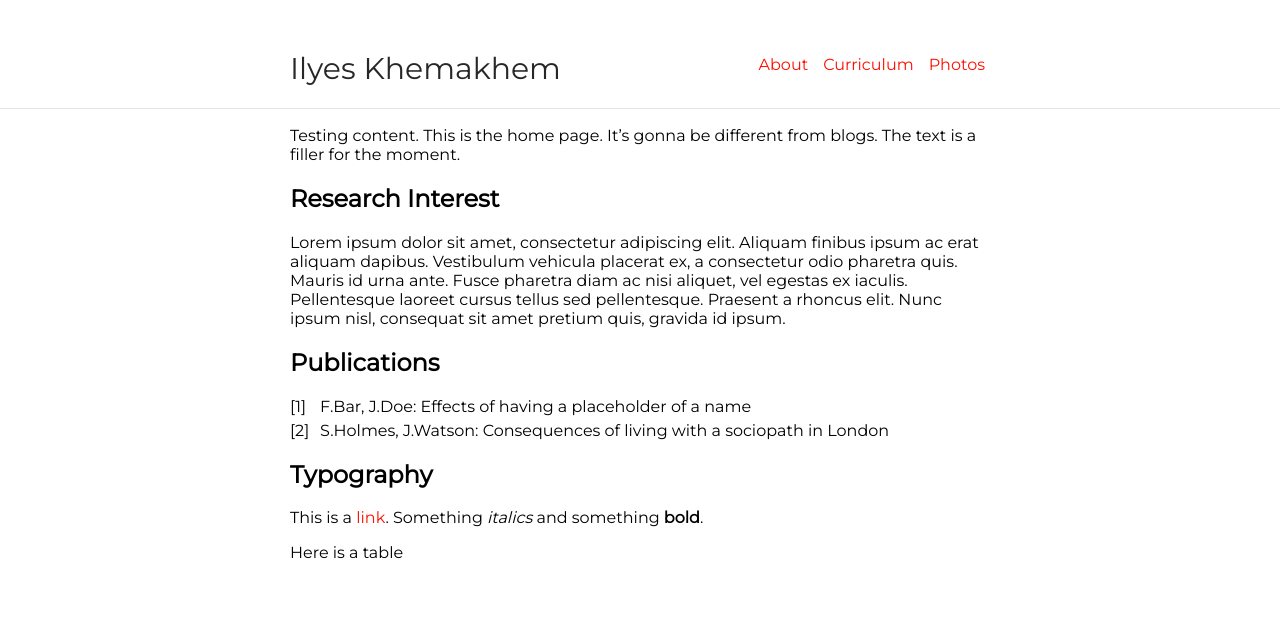
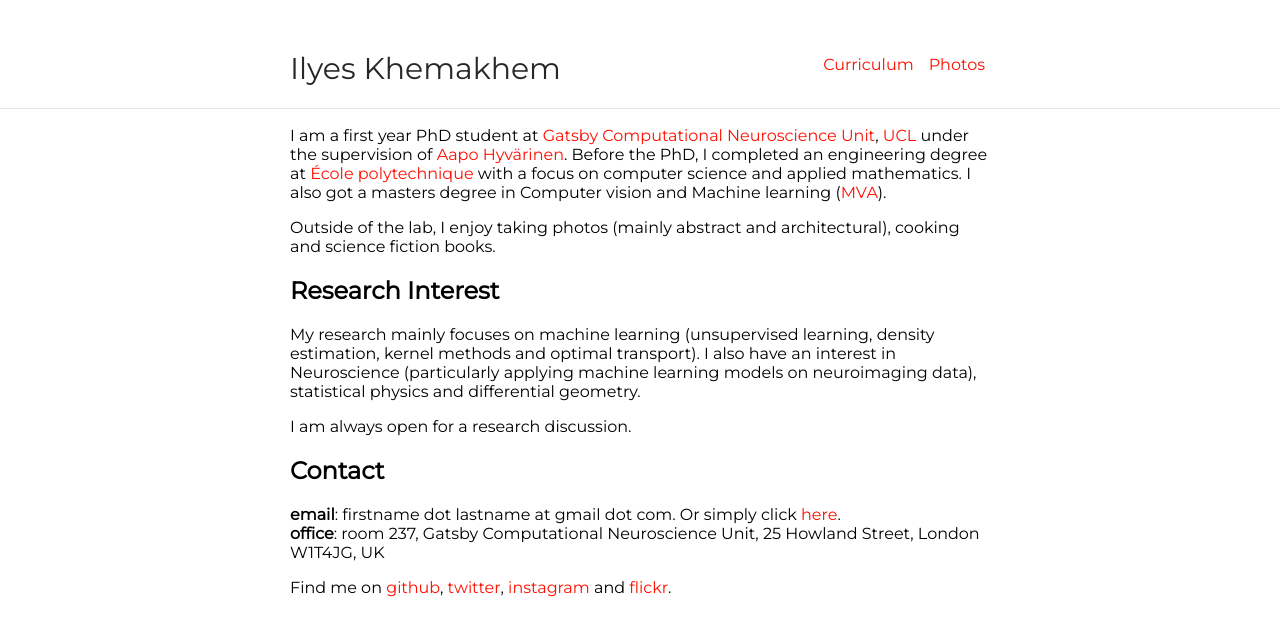
Before and after one commit to ilkhem/ilkhem.github.io, a Jekyll site: the page built from index.md, in a window 1280 px wide. Shown: the top 636 px of the page. Built offline with Jekyll 4.4.1, drawn with Linux system fonts in a browser that asks for light colours.

Commit message:
updated content

```diff
--- a/index.md
+++ b/index.md
@@ -2,19 +2,20 @@
 # Edit theme's home layout instead if you wanna make some changes
 layout: home
 ---
-Testing content. This is the home page. It's gonna be different from blogs. The text is a filler for the moment.
+
+I am a first year PhD student at [Gatsby Computational Neuroscience Unit](http://www.gatsby.ucl.ac.uk/), [UCL](https://www.ucl.ac.uk/) under the supervision of [Aapo Hyvärinen](http://www.gatsby.ucl.ac.uk/~aapoh/). Before the PhD, I completed an engineering degree at [École polytechnique](https://www.polytechnique.edu) with a focus on computer science and applied mathematics. I also got a masters degree in Computer vision and Machine learning ([MVA](https://math.ens-paris-saclay.fr/version-francaise/formations/master-mva/)).
+
+Outside of the lab, I enjoy taking photos (mainly abstract and architectural), cooking and science fiction books.
 
 ## Research Interest
 
-Lorem ipsum dolor sit amet, consectetur adipiscing elit. Aliquam finibus ipsum ac erat aliquam dapibus. Vestibulum vehicula placerat ex, a consectetur odio pharetra quis. Mauris id urna ante. Fusce pharetra diam ac nisi aliquet, vel egestas ex iaculis. Pellentesque laoreet cursus tellus sed pellentesque. Praesent a rhoncus elit. Nunc ipsum nisl, consequat sit amet pretium quis, gravida id ipsum.
+My research mainly focuses on machine learning (unsupervised learning, density estimation, kernel methods and optimal transport). I also have an interest in Neuroscience (particularly applying machine learning models on neuroimaging data), statistical physics and differential geometry.
 
-## Publications
+I am always open for a research discussion.
 
-1. F.Bar, J.Doe: Effects of having a placeholder of a name
-2. S.Holmes, J.Watson: Consequences of living with a sociopath in London
+## Contact
+**email**: firstname dot lastname at gmail dot com. Or simply click [here](mailto: ilyes.khemakhem@gmail.com). <br/>
+**office**: room 237, Gatsby Computational Neuroscience Unit, 25 Howland Street, London W1T4JG, UK
 
-## Typography
 
-This is a [link](http://google.com). Something *italics* and something **bold**.
-
-Here is a table
+Find me on [github](https://github.com/ilkhem), [twitter](https://twitter.com/banenelol), [instagram](https://www.instagram.com/ilyeskhemakhem/) and [flickr](https://www.flickr.com/photos/khemakhem/).
```
Also changed, not shown: _pages/97_photos.md (+0 -4 lines), _pages/98_CV.md (+1 -1 lines), _pages/99_about.md (+1 -0 lines).
